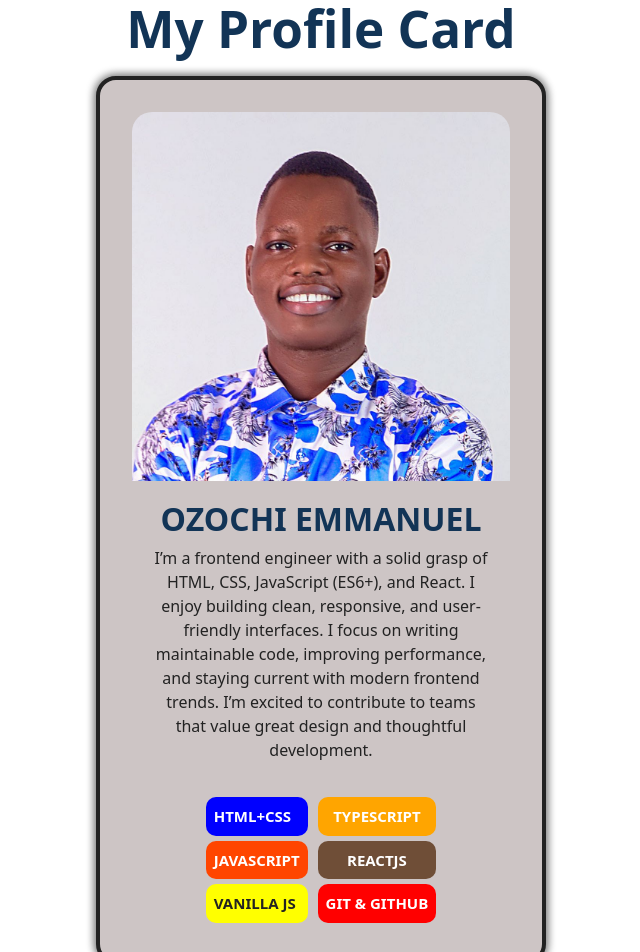
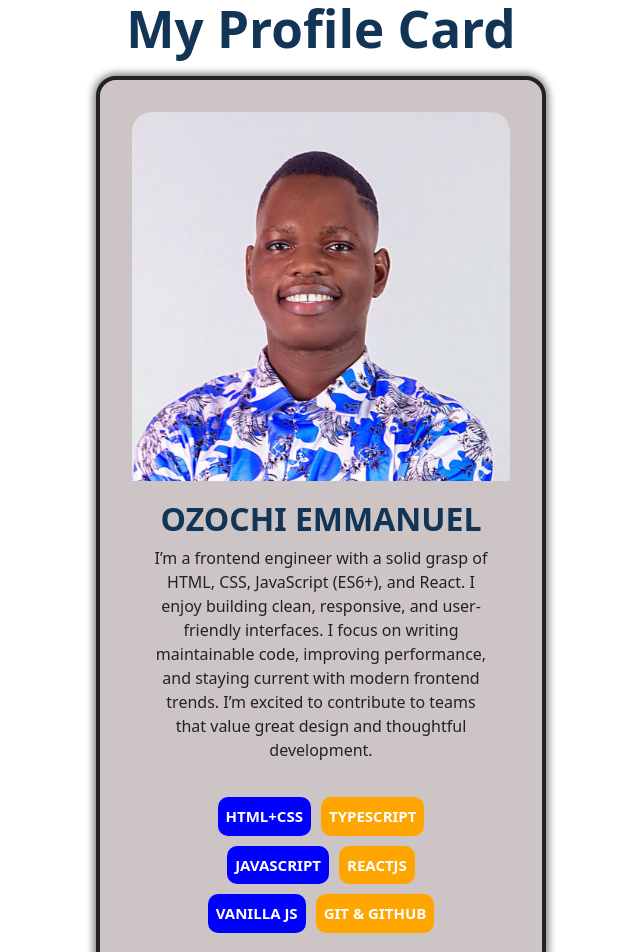
Before and after one commit to Chidelemmanuel/Profile-Card, a React (Vite) app: page / in a window 1280 px wide. Shown: the top 952 px of the page, without its empty margins (319-959 px from the left). Built offline with nearby package versions, Linux system fonts and the light colour scheme.

Commit message:
props added

```diff
--- a/src/Components/SkillList.jsx
+++ b/src/Components/SkillList.jsx
@@ -1,16 +1,12 @@
-function SkillList() {
+function SkillList(props) {
   return (
     <div className="skill">
       <section className="first">
-        <span className="one">HTML+CSS</span>
-        <span className="two">JAVASCRIPT</span>
-        <span className="three">VANILLA JS</span>
+        <span className="one">{props.skillone}</span>
       </section>
 
       <section className="second">
-        <span className="four">TYPESCRIPT</span>
-        <span className="five">REACTJS</span>
-        <span className="six">GIT & GITHUB</span>
+        <span className="four">{props.skilltwo}</span>
       </section>
     </div>
   );
--- a/src/Components/WelcomeCard.jsx
+++ b/src/Components/WelcomeCard.jsx
@@ -10,7 +10,9 @@ function WelcomeCard() {
       <img src={Image} alt="" />
 
       <Intro />
-      <SkillList />
+      <SkillList skillone={"HTML+CSS"} skilltwo={"TYPESCRIPT"} />
+      <SkillList skillone={"JAVASCRIPT"} skilltwo={"REACTJS"} />
+      <SkillList skillone={"VANILLA JS"} skilltwo={"GIT & GITHUB"} />
     </div>
   );
 }
--- a/src/Components/style.css
+++ b/src/Components/style.css
@@ -43,6 +43,7 @@ body {
 
 .skill {
   display: flex;
+  /* align-items: center; */
   border-radius: 10px;
 }
 
```
